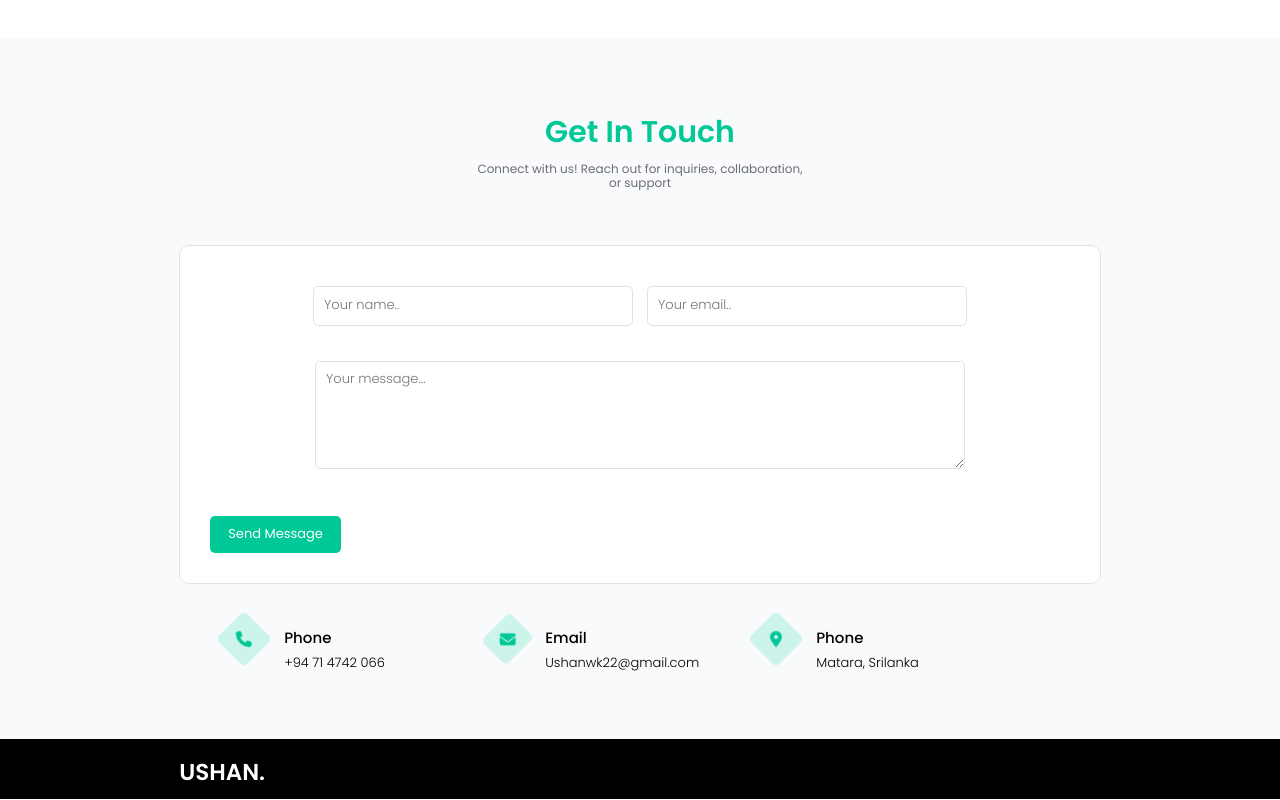
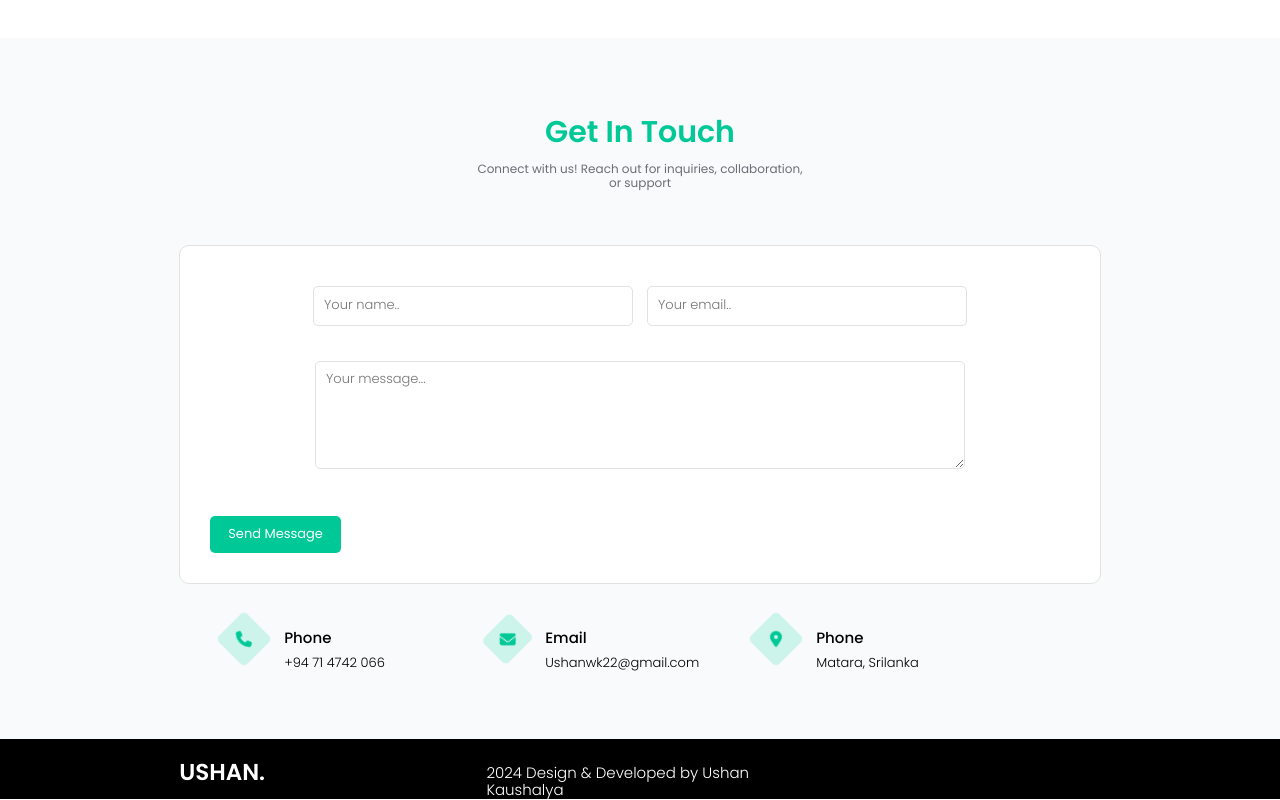
Before and after one commit to ushanwk/My-Official-Portfolio, a plain HTML site: page index.html in a window 1280 px wide. Shown: the part 6740-7540 px from the top of the page. Drawn offline with Linux system fonts and the light colour scheme.

Commit message:
Footer Devceloping

```diff
--- a/assest/stylesheet/Footer.css
+++ b/assest/stylesheet/Footer.css
@@ -25,6 +25,11 @@ footer{
     height: 30px;
 }
 
+#footerMiddle{
+    display: flex;
+    justify-content: center;
+}
+
 #footerLogo{
     margin: 0;
     padding-top: 5px;
@@ -34,3 +39,11 @@ footer{
     display: inline-block;
     color: white;
 }
+
+#footerMiddleTxt{
+    font-family: 'Poppins', sans-serif;
+    font-weight: 300;
+    font-size: 15px;
+    display: inline-block;
+    color: white;
+}
--- a/index.html
+++ b/index.html
@@ -708,14 +708,13 @@
 
                 </div>
 
-                <div class="footerGrid-item">
+                <div id="footerMiddle" class="footerGrid-item">
 
-
+                    <h1 id="footerMiddleTxt">2024 Design & Developed by Ushan Kaushalya</h1>
 
                 </div>
 
                 <div class="footerGrid-item">
-
 
 
                 </div>
```
